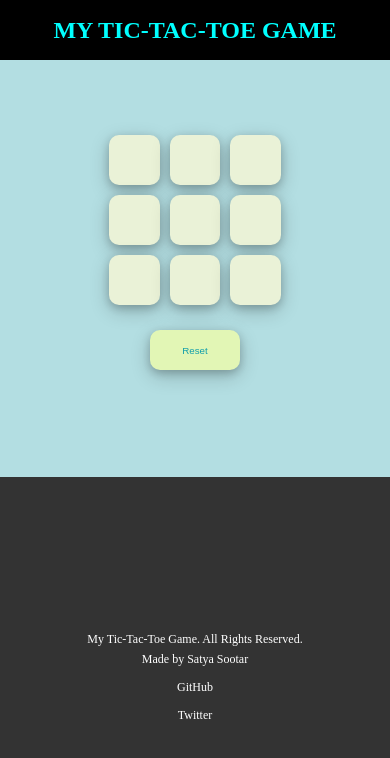
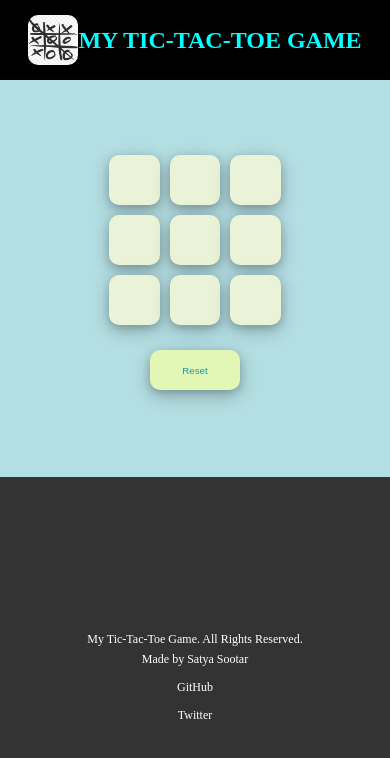
Before and after one commit to satyasootar/Tic-Tac-Toe-Game, a plain HTML site: page index.html in a window 390 px wide. Drawn offline with Linux system fonts and the light colour scheme.

Commit message:
added a logo

```diff
--- a/index.html
+++ b/index.html
@@ -9,6 +9,7 @@
 <body>
        <header>
               <nav class="<nav class="nav-bar">
+                     <img src="/Images/ticTacToe.png" alt="" class="logo">
                      <ul>
                          <li>
                              <h1>MY TIC-TAC-TOE GAME</h1>
--- a/style.css
+++ b/style.css
@@ -11,7 +11,7 @@ nav{
 
 background-color: black;
 color: aqua;
-height: 60px;
+height: 80px;
 display: flex;
 align-items: center;
 justify-content: center;
@@ -19,6 +19,13 @@ justify-content: center;
 
 nav ul{
     list-style: none;
+}
+.logo{
+    height: 50px;
+    mix-blend-mode:luminosity;
+    border-radius: 10px;
+ position: relative;
+ right: 35%;
 }
 /* container */
 .container{
@@ -77,6 +84,10 @@ nav ul{
 }
 /* for diffrent screen widths-Responsive */
 @media  screen and  (max-width: 700px) {
+    .logo{
+        position: relative;
+        right: 0%;
+    }
     .game {
         width: 80%;
     }
```
Also changed, not shown: Images/ticTacToe.png (added).
